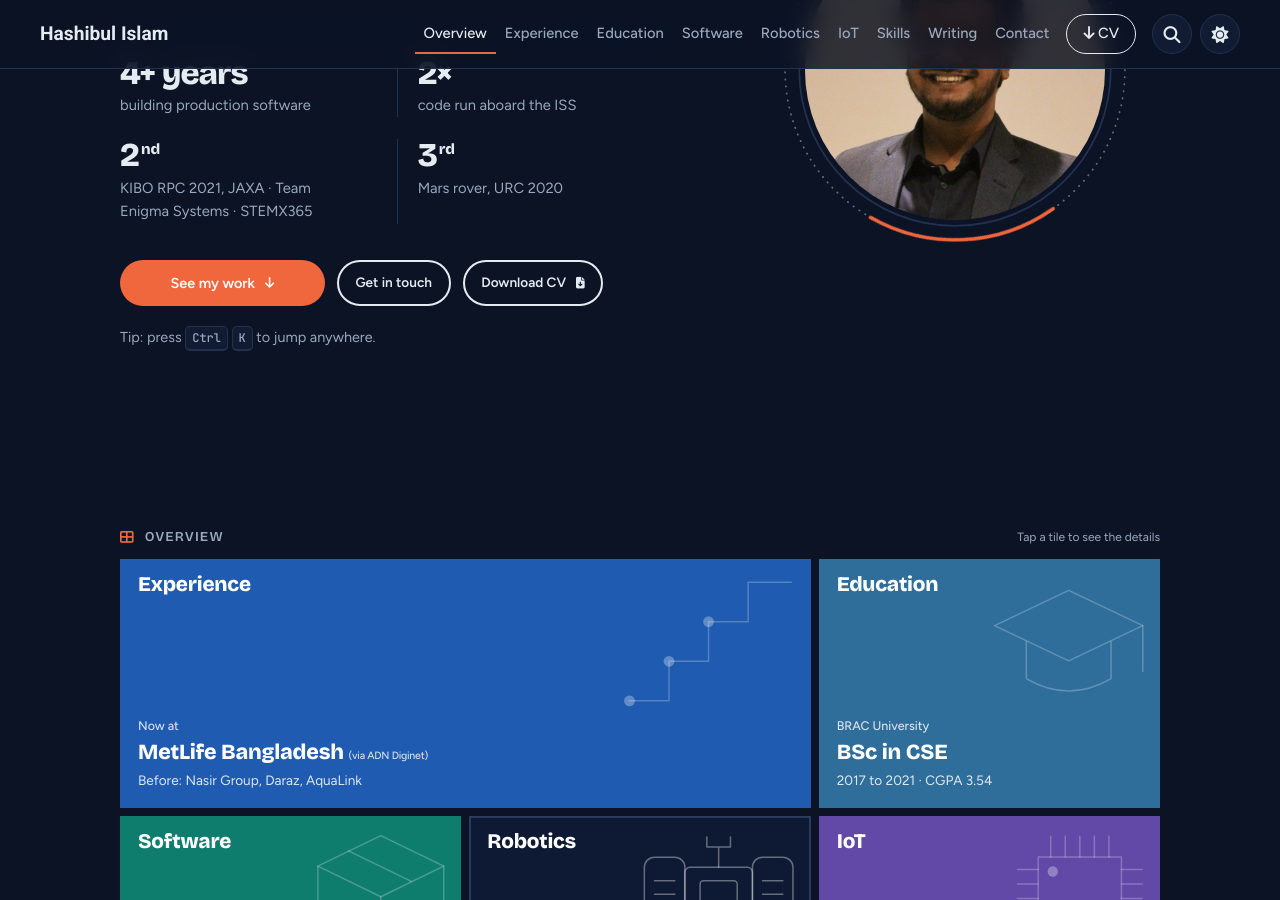
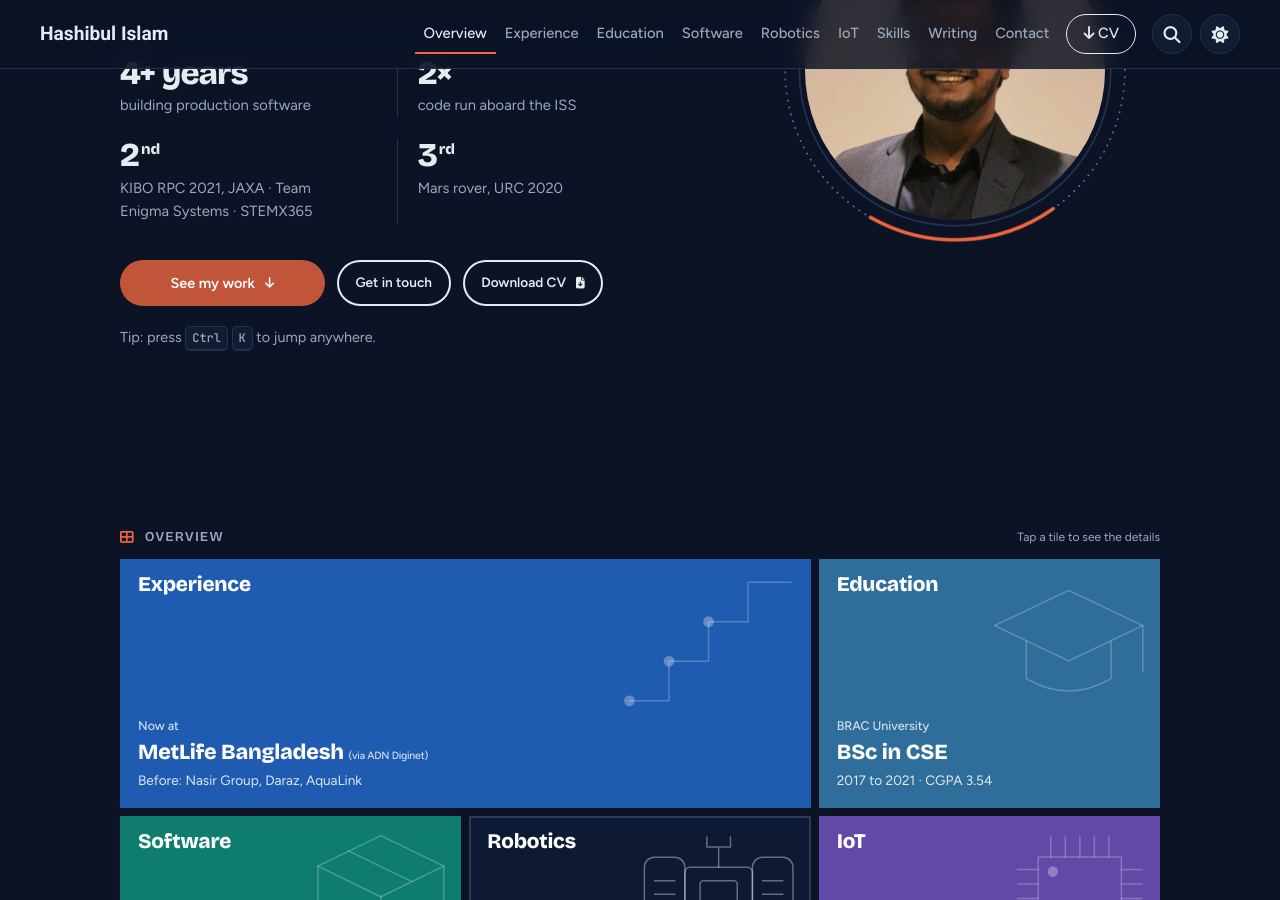
Before and after one commit to ihashib/ihashib.github.io, a Jekyll site: the page built from index.html, in a window 1280 px wide and 900 px high, scrolled down 373 px. Built offline with Jekyll 4.4.1, drawn with Linux system fonts in a browser that asks for light colours.

Commit message:
updated hero section

```diff
--- a/styles/style.css
+++ b/styles/style.css
@@ -490,11 +490,11 @@ kbd {
 }
 /* "See my work" is the one orange call to action; the other two are quieter */
 .hero-actions .btn-solid {
-  background: var(--signal);
+  background: color-mix(in srgb, var(--signal) 78%, #1a1a2e);
   color: #fff;
 }
 .hero-actions .btn-solid:hover {
-  background: color-mix(in srgb, var(--signal) 86%, #000);
+  background: color-mix(in srgb, var(--signal) 88%, #1a1a2e);
   color: #fff;
 }
 .hero-actions .btn {
```
